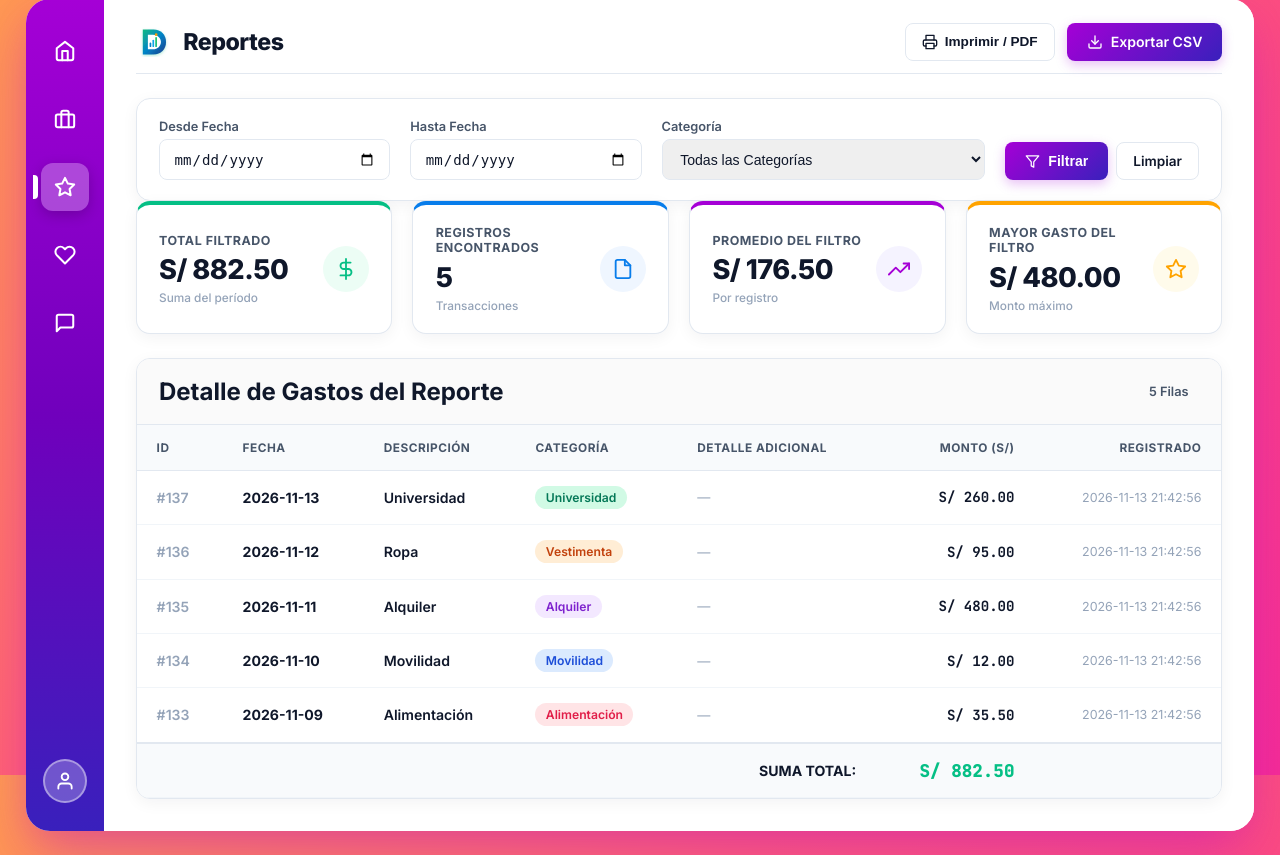
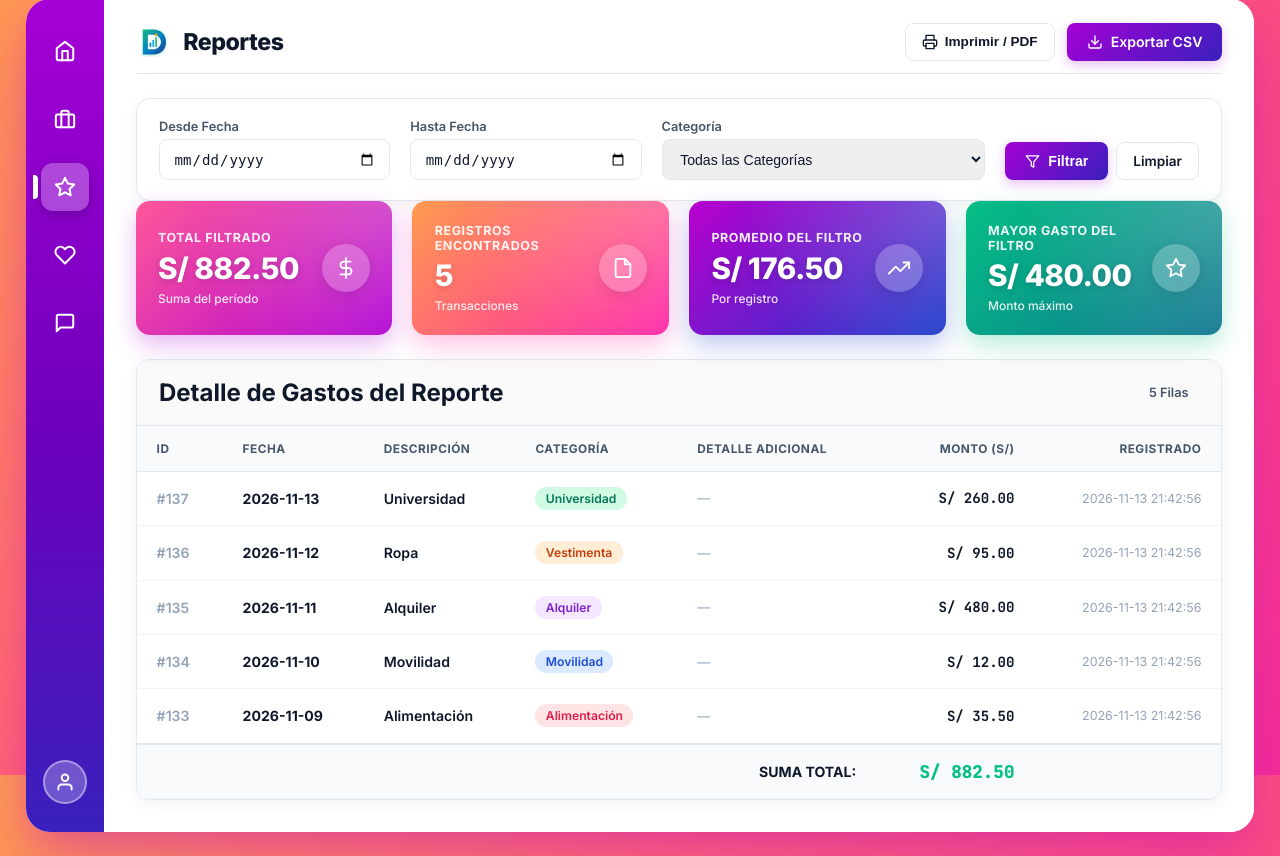
Before and after one commit to DarioLipa/control-gastos-flask, a Flask app: page /reportes in a window 1280 px wide. Shown: the part 25-881 px from the top of the page. Run offline with Flask 3, Linux system fonts and the light colour scheme; a user stored in the database is signed in; data comes from the database, SQL or seed files in the repository; both versions use the stored data as it was after the commit.

Commit message:
style(reportes): Aplicar tarjetas con degradados vibrantes y retirar seccion datos iniciales del README

```diff
--- a/static/css/dashboard.css
+++ b/static/css/dashboard.css
@@ -241,7 +241,7 @@ body {
 }
 
 /* ==========================================================
-   KPIS GRID GENERAL (USADO EN REPORTES)
+   KPIS GRID GENERAL (USADO EN REPORTES) CON FONDOS DEGRADADOS
    ========================================================== */
 .kpis-grid {
   display: grid;
@@ -252,53 +252,79 @@ body {
 }
 
 .kpi-card {
-  background: #FFFFFF;
   border-radius: var(--radius-md);
-  padding: 1.25rem 1.4rem;
+  padding: 1.35rem 1.4rem;
   display: flex;
   align-items: center;
   justify-content: space-between;
-  border: 1px solid var(--border-light);
-  box-shadow: 0 4px 16px rgba(15, 23, 42, 0.05);
+  border: none;
+  color: #FFFFFF;
+  position: relative;
+  overflow: hidden;
+  transition: transform 0.2s ease, box-shadow 0.2s ease;
+}
+
+.kpi-card::after {
+  content: '';
+  position: absolute;
+  top: 0;
+  right: 0;
+  bottom: 0;
+  left: 0;
+  background: radial-gradient(circle at top right, rgba(255, 255, 255, 0.22), transparent 70%);
+  pointer-events: none;
+}
+
+.kpi-card:hover {
+  transform: translateY(-3px);
 }
 
 .kpi-info {
   display: flex;
   flex-direction: column;
+  position: relative;
+  z-index: 1;
 }
 
 .kpi-title {
   font-size: 0.78rem;
   text-transform: uppercase;
-  color: var(--text-secondary);
+  color: rgba(255, 255, 255, 0.92);
   font-weight: 700;
-  letter-spacing: 0.5px;
+  letter-spacing: 0.6px;
   margin-bottom: 0.35rem;
 }
 
 .kpi-value {
-  font-size: 1.7rem;
+  font-size: 1.85rem;
   font-weight: 800;
-  color: var(--text-main);
+  color: #FFFFFF;
   letter-spacing: -0.5px;
+  line-height: 1.15;
+  text-shadow: 0 2px 6px rgba(0, 0, 0, 0.15);
 }
 
 .kpi-note {
-  font-size: 0.74rem;
-  margin-top: 0.3rem;
-  color: var(--text-muted);
+  font-size: 0.75rem;
+  margin-top: 0.35rem;
+  color: rgba(255, 255, 255, 0.88);
   font-weight: 500;
 }
 
 .kpi-icon-wrap {
-  width: 46px;
-  height: 46px;
-  min-width: 46px;
+  width: 48px;
+  height: 48px;
+  min-width: 48px;
   border-radius: 50%;
   display: flex;
   align-items: center;
   justify-content: center;
-  background: #F1F5F9;
+  background: rgba(255, 255, 255, 0.24);
+  backdrop-filter: blur(6px);
+  color: #FFFFFF;
+  box-shadow: 0 4px 14px rgba(0, 0, 0, 0.1);
+  position: relative;
+  z-index: 1;
 }
 
 .kpi-icon-wrap svg {
@@ -306,38 +332,51 @@ body {
   height: 22px;
   max-width: 22px;
   max-height: 22px;
+  stroke: #FFFFFF;
 }
 
-.kpi-card.kpi-emerald {
-  border-top: 4px solid var(--accent-emerald);
+/* Degradado 1: Rosa a Morado (#FF579A -> #AF00D4) */
+.kpi-card.kpi-emerald,
+.kpi-card.kpi-grad-pink-purple {
+  background: linear-gradient(135deg, #FF579A 0%, #AF00D4 100%);
+  box-shadow: 0 10px 24px rgba(175, 0, 212, 0.28);
 }
-.kpi-card.kpi-emerald .kpi-icon-wrap {
-  background: #ECFDF5;
-  color: var(--accent-emerald);
+.kpi-card.kpi-emerald:hover,
+.kpi-card.kpi-grad-pink-purple:hover {
+  box-shadow: 0 14px 30px rgba(175, 0, 212, 0.38);
 }
 
-.kpi-card.kpi-blue {
-  border-top: 4px solid var(--accent-blue);
+/* Degradado 2: Naranja a Rosa (#FF9B50 -> #FF23A7) */
+.kpi-card.kpi-blue,
+.kpi-card.kpi-grad-orange-pink {
+  background: linear-gradient(135deg, #FF9B50 0%, #FF23A7 100%);
+  box-shadow: 0 10px 24px rgba(255, 35, 167, 0.28);
 }
-.kpi-card.kpi-blue .kpi-icon-wrap {
-  background: #EFF6FF;
-  color: var(--accent-blue);
+.kpi-card.kpi-blue:hover,
+.kpi-card.kpi-grad-orange-pink:hover {
+  box-shadow: 0 14px 30px rgba(255, 35, 167, 0.38);
 }
 
-.kpi-card.kpi-purple {
-  border-top: 4px solid var(--sidebar-start);
+/* Degradado 3: Morado a Azul (#B900CE -> #1839C9) */
+.kpi-card.kpi-purple,
+.kpi-card.kpi-grad-purple-blue {
+  background: linear-gradient(135deg, #B900CE 0%, #1839C9 100%);
+  box-shadow: 0 10px 24px rgba(24, 57, 201, 0.28);
 }
-.kpi-card.kpi-purple .kpi-icon-wrap {
-  background: #F5F3FF;
-  color: var(--sidebar-start);
+.kpi-card.kpi-purple:hover,
+.kpi-card.kpi-grad-purple-blue:hover {
+  box-shadow: 0 14px 30px rgba(24, 57, 201, 0.38);
 }
 
-.kpi-card.kpi-orange {
-  border-top: 4px solid var(--accent-orange);
+/* Degradado 4: Esmeralda a Cian (#05BF85 -> #0E7490) */
+.kpi-card.kpi-orange,
+.kpi-card.kpi-grad-emerald-cyan {
+  background: linear-gradient(135deg, #05BF85 0%, #0E7490 100%);
+  box-shadow: 0 10px 24px rgba(5, 191, 133, 0.28);
 }
-.kpi-card.kpi-orange .kpi-icon-wrap {
-  background: #FFFBEB;
-  color: var(--accent-orange);
+.kpi-card.kpi-orange:hover,
+.kpi-card.kpi-grad-emerald-cyan:hover {
+  box-shadow: 0 14px 30px rgba(5, 191, 133, 0.38);
 }
 
 /* ==========================================================
```
Also changed, not shown: tests/test_app.py (+2 -1 lines), README.md, docs/index.html (line endings or trailing spaces), gastos.db, 2 other files.
